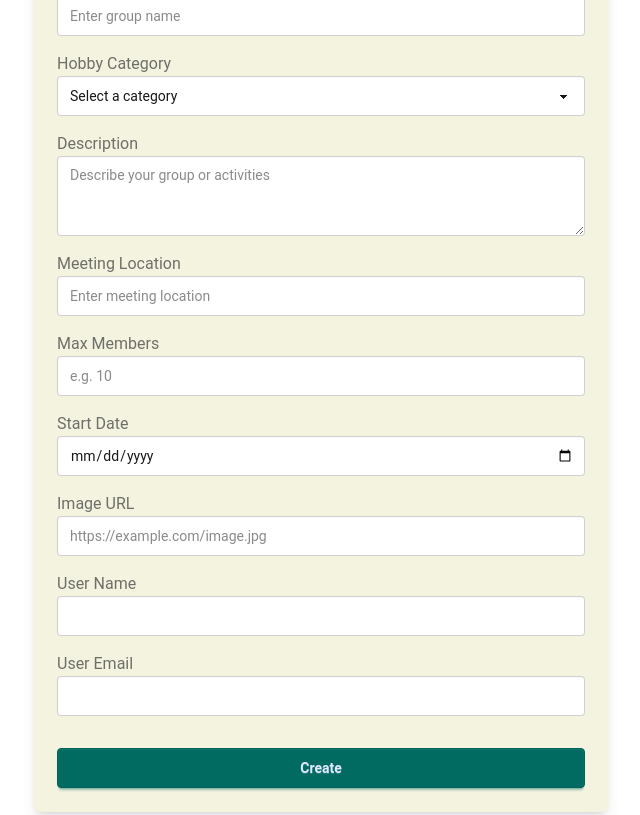
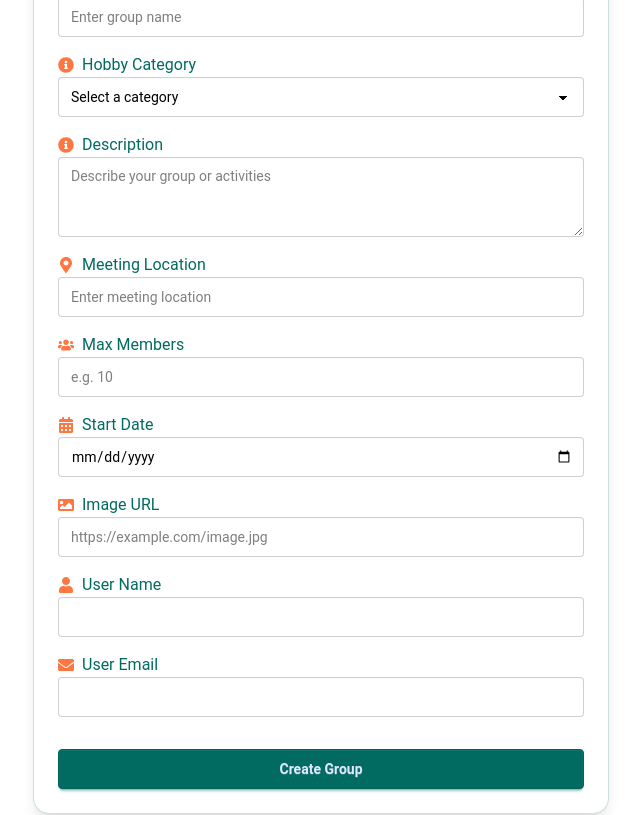
Before and after one commit to RohanR05/Create_Group, a React (Vite) app: page /createGroup in a window 1280 px wide. Shown: the part 200-1015 px from the top of the page, without its empty margins (319-959 px from the left). Built offline with nearby package versions, Linux system fonts and the light colour scheme; no server answers.

Commit message:
create group

```diff
--- a/src/Pages/CreateGroup/CreaterGroup.jsx
+++ b/src/Pages/CreateGroup/CreaterGroup.jsx
@@ -1,27 +1,35 @@
-import React, { use } from "react";
+import React, { useContext } from "react";
 import { AuthContext } from "../../Auth/AuthContext";
 import Swal from "sweetalert2";
+import { motion } from "framer-motion";
+import {
+  FaUsers,
+  FaImage,
+  FaMapMarkerAlt,
+  FaCalendarAlt,
+  FaInfoCircle,
+  FaListUl,
+  FaUser,
+  FaEnvelope,
+} from "react-icons/fa";
 
 const CreateGroup = () => {
-  const { user } = use(AuthContext);
+  const { user } = useContext(AuthContext);
 
   const handleSubmit = (e) => {
     e.preventDefault();
     const form = e.target;
     const formData = new FormData(form);
-    const createGroupeData = Object.fromEntries(formData.entries());
+    const createGroupData = Object.fromEntries(formData.entries());
 
     fetch(`https://server-site-kappa.vercel.app/create`, {
       method: "POST",
-      headers: {
-        "content-type": "application/json",
-      },
-      body: JSON.stringify(createGroupeData),
+      headers: { "content-type": "application/json" },
+      body: JSON.stringify(createGroupData),
     })
       .then((res) => res.json())
       .then((data) => {
         if (data.insertedId) {
-          console.log("after adding adding createGroup data", data);
           Swal.fire({
             title: "Group Created Successfully!",
             icon: "success",
@@ -33,13 +41,22 @@ const CreateGroup = () => {
   };
 
   return (
-    <div className="max-w-xl mx-auto mt-10 bg-[#F3F3E0] shadow-lg rounded-lg p-6 dark:bg-[#3d365c] dark:text-black">
-      <h2 className="text-3xl font-bold text-center mb-6">
+    <motion.div
+      initial={{ opacity: 0, y: 30 }}
+      animate={{ opacity: 1, y: 0 }}
+      transition={{ duration: 0.5 }}
+      className="max-w-xl mx-auto mt-10 bg-accent/10 border border-primary/20 backdrop-blur-md shadow-lg rounded-2xl p-6"
+    >
+      <h2 className="text-3xl font-bold text-center text-primary mb-6">
         Create a Hobby Group
       </h2>
-      <form onSubmit={handleSubmit} className="space-y-4">
+
+      <form onSubmit={handleSubmit} className="space-y-4 text-neutral">
+        {/* Group Name */}
         <div>
-          <label className="label">Group Name</label>
+          <label className="label text-primary flex items-center gap-2">
+            <FaListUl className="text-secondary" /> Group Name
+          </label>
           <input
             name="groupName"
             placeholder="Enter group name"
@@ -48,8 +65,11 @@ const CreateGroup = () => {
           />
         </div>
 
+        {/* Hobby Category */}
         <div>
-          <label className="label">Hobby Category</label>
+          <label className="label text-primary flex items-center gap-2">
+            <FaInfoCircle className="text-secondary" /> Hobby Category
+          </label>
           <select
             name="category"
             className="select select-bordered w-full"
@@ -67,8 +87,11 @@ const CreateGroup = () => {
           </select>
         </div>
 
+        {/* Description */}
         <div>
-          <label className="label">Description</label>
+          <label className="label text-primary flex items-center gap-2">
+            <FaInfoCircle className="text-secondary" /> Description
+          </label>
           <textarea
             name="description"
             placeholder="Describe your group or activities"
@@ -77,8 +100,11 @@ const CreateGroup = () => {
           />
         </div>
 
+        {/* Location */}
         <div>
-          <label className="label">Meeting Location</label>
+          <label className="label text-primary flex items-center gap-2">
+            <FaMapMarkerAlt className="text-secondary" /> Meeting Location
+          </label>
           <input
             name="location"
             placeholder="Enter meeting location"
@@ -87,8 +113,11 @@ const CreateGroup = () => {
           />
         </div>
 
+        {/* Max Members */}
         <div>
-          <label className="label">Max Members</label>
+          <label className="label text-primary flex items-center gap-2">
+            <FaUsers className="text-secondary" /> Max Members
+          </label>
           <input
             name="maxMembers"
             type="number"
@@ -98,8 +127,11 @@ const CreateGroup = () => {
           />
         </div>
 
+        {/* Start Date */}
         <div>
-          <label className="label">Start Date</label>
+          <label className="label text-primary flex items-center gap-2">
+            <FaCalendarAlt className="text-secondary" /> Start Date
+          </label>
           <input
             name="startDate"
             type="date"
@@ -108,8 +140,11 @@ const CreateGroup = () => {
           />
         </div>
 
+        {/* Image URL */}
         <div>
-          <label className="label">Image URL</label>
+          <label className="label text-primary flex items-center gap-2">
+            <FaImage className="text-secondary" /> Image URL
+          </label>
           <input
             name="image"
             type="text"
@@ -119,8 +154,11 @@ const CreateGroup = () => {
           />
         </div>
 
+        {/* User Name */}
         <div>
-          <label className="label">User Name</label>
+          <label className="label text-primary flex items-center gap-2">
+            <FaUser className="text-secondary" /> User Name
+          </label>
           <input
             type="text"
             className="input input-bordered w-full"
@@ -129,8 +167,11 @@ const CreateGroup = () => {
           />
         </div>
 
+        {/* User Email */}
         <div>
-          <label className="label">User Email</label>
+          <label className="label text-primary flex items-center gap-2">
+            <FaEnvelope className="text-secondary" /> User Email
+          </label>
           <input
             name="email"
             type="email"
@@ -140,11 +181,17 @@ const CreateGroup = () => {
           />
         </div>
 
-        <button type="submit" className="btn btn-primary w-full mt-4">
-          Create
-        </button>
+        {/* Submit Button */}
+        <motion.button
+          whileHover={{ scale: 1.05 }}
+          whileTap={{ scale: 0.97 }}
+          type="submit"
+          className="btn btn-primary w-full mt-4"
+        >
+          Create Group
+        </motion.button>
       </form>
-    </div>
+    </motion.div>
   );
 };
 
```
